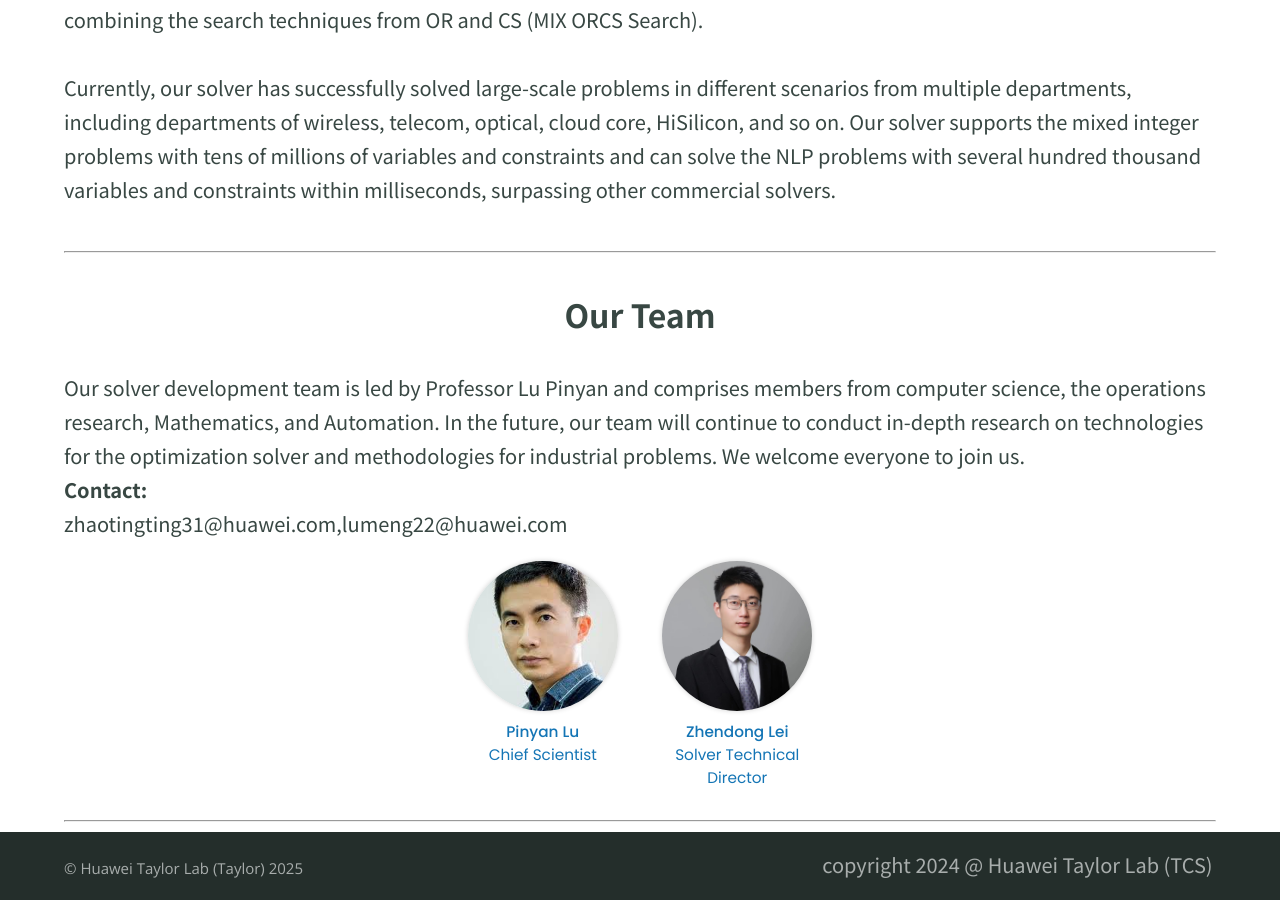
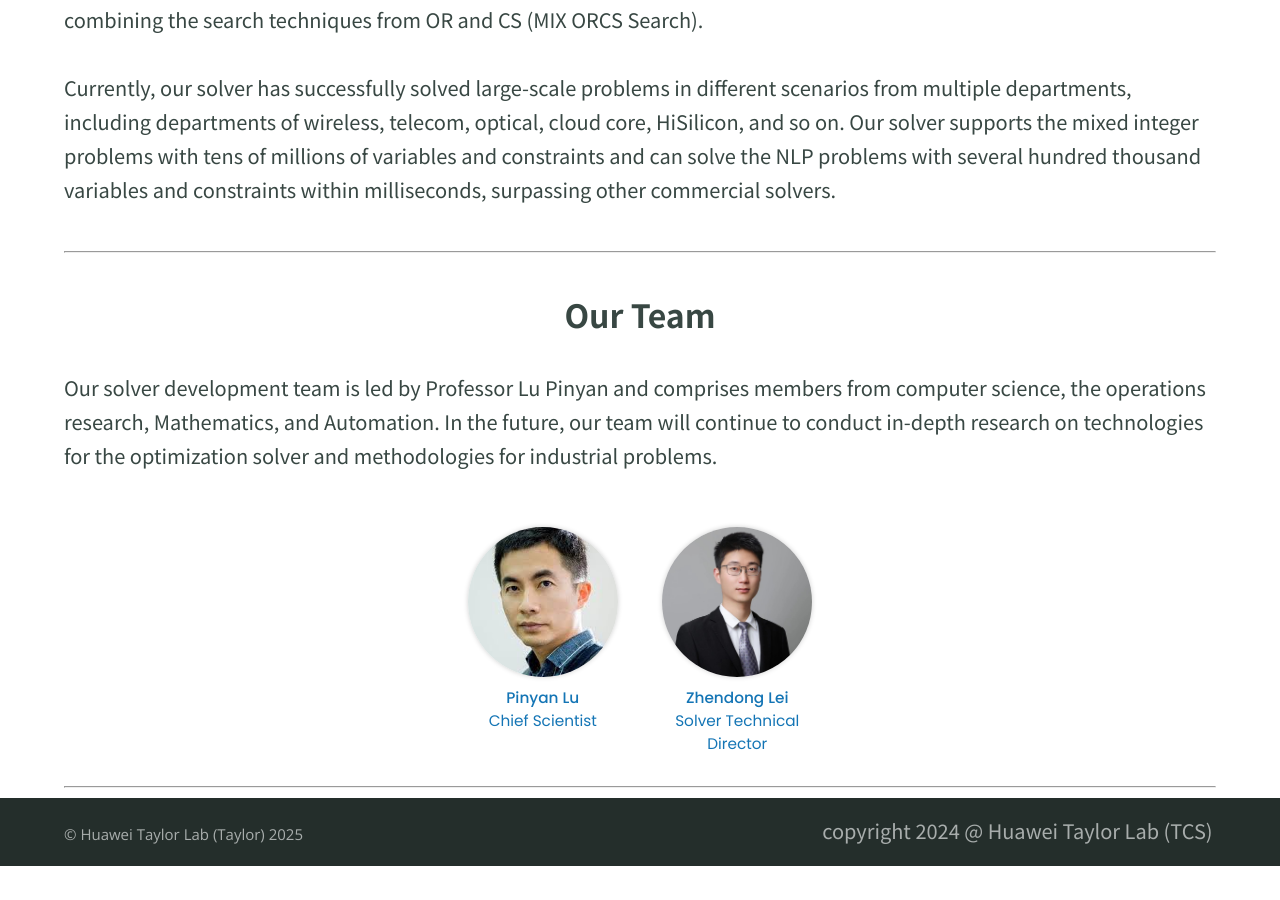
Before and after one commit to shawnpoo/shawnpoo.github.io, a Jekyll site: the page built from solver/index.html, in a window 1280 px wide and 900 px high, scrolled down 1128 px. Built offline with Jekyll 4.4.1, drawn with Linux system fonts in a browser that asks for light colours; after the commit the page ends 1994 px from its top, so only the background shows below that.

Commit message:
del join

```diff
--- a/_layouts/solver.html
+++ b/_layouts/solver.html
@@ -45,8 +45,8 @@ layout: default
     <br/>
   <center><h1 class="member-type"><font size="6"> Our Team </h1> </font> </center>
   <br/>
-  Our solver development team is led by Professor Lu Pinyan and comprises  members from computer science, the operations research, Mathematics, and Automation. In the future, our team will continue to conduct in-depth research on technologies for the optimization solver and methodologies for industrial problems. We welcome everyone to join us.<br/>
-  <p style="font-weight: bold">Contact:</p>zhaotingting31@huawei.com,lumeng22@huawei.com<br/>
+  Our solver development team is led by Professor Lu Pinyan and comprises  members from computer science, the operations research, Mathematics, and Automation. In the future, our team will continue to conduct in-depth research on technologies for the optimization solver and methodologies for industrial problems.<br/>
+  <br/>
     <center><div>
 
 {%
```
